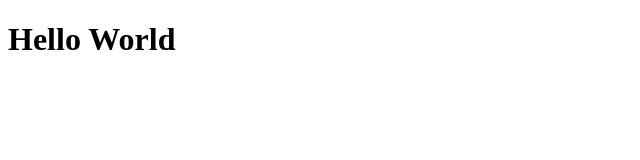
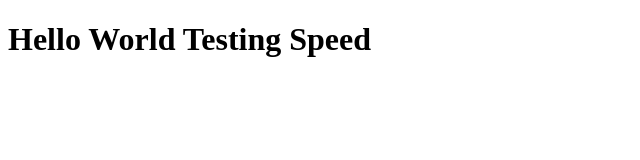
Before and after one commit to shailaMoulee/shailaMouleePortfolio.github.io, a plain HTML site: page index.html in a window 1280 px wide. Shown: the whole page, without its empty margins (0-640 px from the left). Drawn offline with Linux system fonts and the light colour scheme.

Commit message:
Update index.html

```diff
--- a/index.html
+++ b/index.html
@@ -11,6 +11,6 @@
   </head>
 
   <body>
-    <h1>Hello World</h1>
+    <h1>Hello World Testing Speed</h1>
   </body>
 </html>
```
